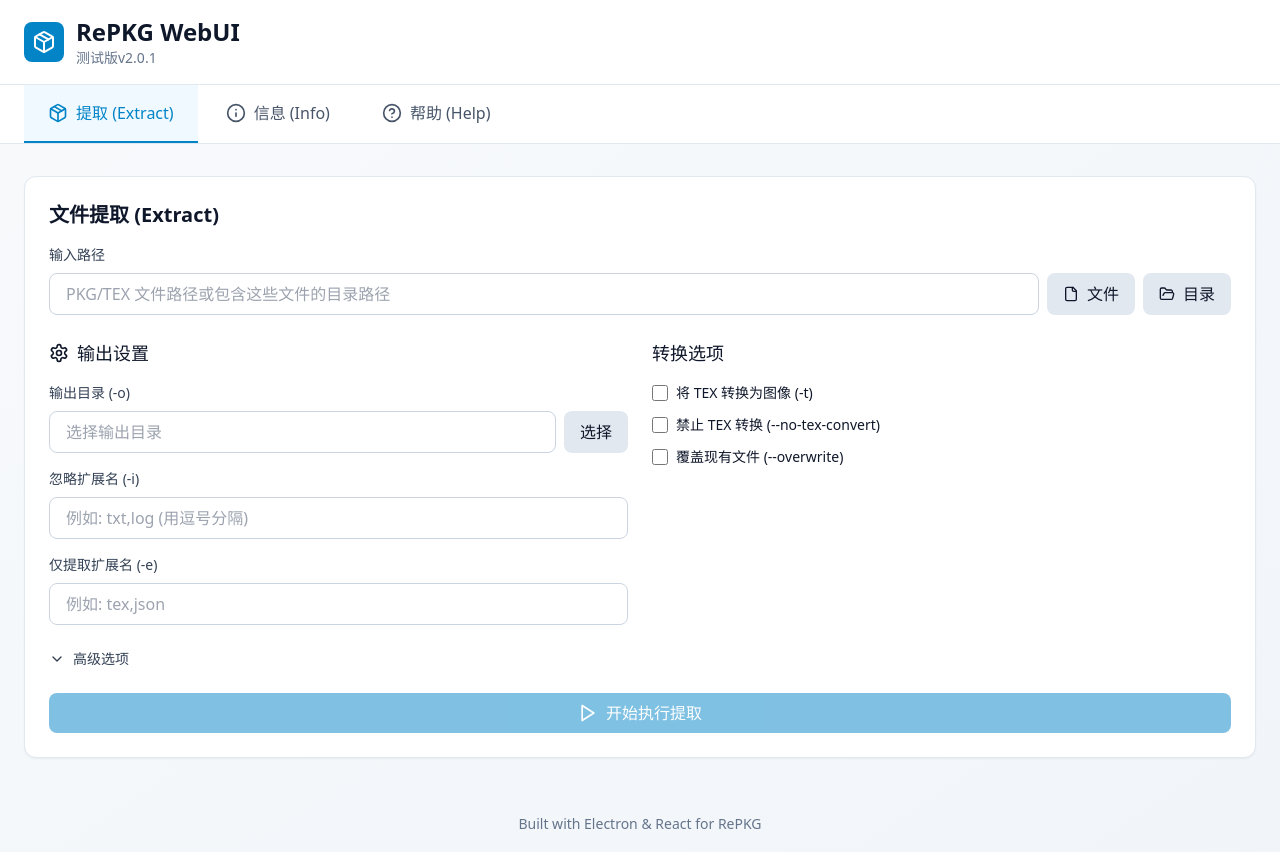
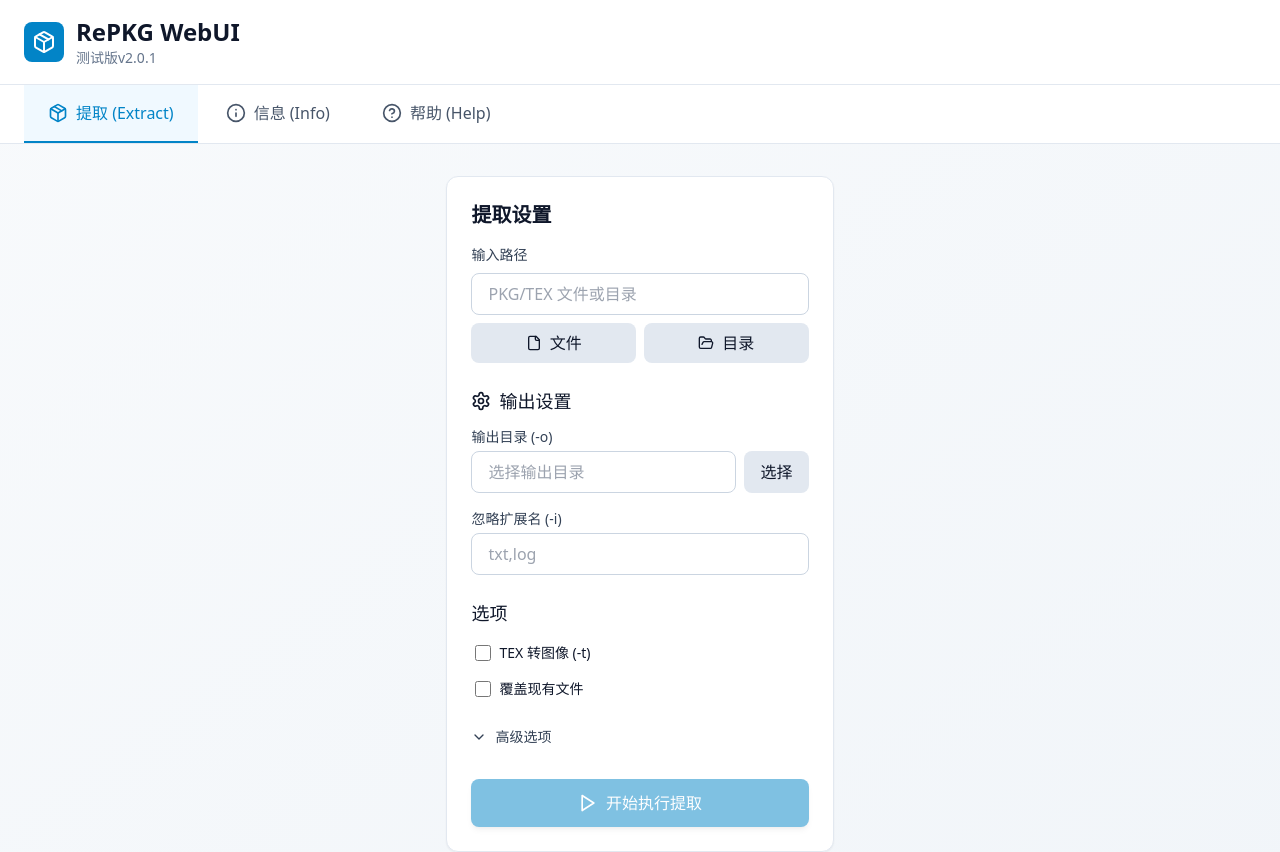
Before and after one commit to liaowwxx/Repkg-GUI, a React (Vite) app: page / in a window 1280 px wide. Shown: the top 852 px of the page. Built offline with nearby package versions, Linux system fonts and the light colour scheme.

Commit message:
添加壁纸预览，修复bug

```diff
--- a/electron/preload.js
+++ b/electron/preload.js
@@ -6,6 +6,8 @@
   selectFolder: () => ipcRenderer.invoke('select-folder'),
   runRepkg: (args) => ipcRenderer.invoke('run-repkg', args),
   getPlatform: () => ipcRenderer.invoke('get-platform'),
+  scanWallpapers: (dirPath) => ipcRenderer.invoke('scan-wallpapers', dirPath),
+  copyWallpaperAssets: (data) => ipcRenderer.invoke('copy-wallpaper-assets', data),
   onRepkgOutput: (callback) => {
     ipcRenderer.on('repkg-output', (event, data) => callback(data));
   },
--- a/src/App.jsx
+++ b/src/App.jsx
@@ -7,13 +7,20 @@
 function App() {
   const [activeTab, setActiveTab] = useState('extract');
   const [isElectronReady, setIsElectronReady] = useState(false);
+  const [isMac, setIsMac] = useState(false);
 
   useEffect(() => {
     // 检查 electronAPI 是否可用
-    const checkElectronAPI = () => {
+    const checkElectronAPI = async () => {
       if (typeof window !== 'undefined') {
         if (window.electronAPI) {
           console.log('✅ electronAPI 已加载:', Object.keys(window.electronAPI));
+          try {
+            const platformInfo = await window.electronAPI.getPlatform();
+            setIsMac(platformInfo.isMac);
+          } catch (e) {
+            console.error('获取平台信息失败:', e);
+          }
           setIsElectronReady(true);
         } else {
           console.warn('⚠️ electronAPI 未找到，某些功能可能不可用');
@@ -52,10 +59,10 @@
   }
 
   return (
-    <div className="min-h-screen bg-gradient-to-br from-slate-50 to-slate-100">
+    <div className="min-h-screen bg-gradient-to-br from-slate-50 to-slate-100 flex flex-col">
       {/* Header */}
-      <header className="bg-white border-b border-slate-200 shadow-sm">
-        <div className="max-w-7xl mx-auto px-6 py-4">
+      <header className="bg-white border-b border-slate-200 shadow-sm drag-region select-none">
+        <div className={`max-w-7xl mx-auto px-6 py-4 ${isMac ? 'pl-20' : ''}`}>
           <div className="flex items-center gap-3">
             <div className="w-10 h-10 bg-primary-600 rounded-lg flex items-center justify-center">
               <Package className="w-6 h-6 text-white" />
--- a/src/components/ExtractView.jsx
+++ b/src/components/ExtractView.jsx
@@ -1,5 +1,5 @@
 import { useState, useEffect } from 'react';
-import { FolderOpen, File, Play, Settings, ChevronDown } from 'lucide-react';
+import { FolderOpen, File, Play, Settings, ChevronDown, Check, Image as ImageIcon } from 'lucide-react';
 import { useRepkg } from '../hooks/useRepkg';
 
 function ExtractView() {
@@ -18,7 +18,50 @@
   const [useName, setUseName] = useState(false);
   const [showAdvanced, setShowAdvanced] = useState(false);
 
-  const { runCommand, output, isRunning } = useRepkg();
+  const [wallpapers, setWallpapers] = useState([]);
+  const [selectedIds, setSelectedIds] = useState(new Set());
+  const [isScanning, setIsScanning] = useState(false);
+
+  const { runCommand, output, isRunning, setOutput, setIsRunning } = useRepkg();
+
+  useEffect(() => {
+    const scanPath = async () => {
+      if (inputPath && window.electronAPI?.scanWallpapers) {
+        setIsScanning(true);
+        try {
+          const results = await window.electronAPI.scanWallpapers(inputPath);
+          setWallpapers(results);
+          setSelectedIds(new Set()); // Reset selection when path changes
+        } catch (err) {
+          console.error('扫描壁纸失败:', err);
+          setWallpapers([]);
+        } finally {
+          setIsScanning(false);
+        }
+      } else {
+        setWallpapers([]);
+      }
+    };
+    scanPath();
+  }, [inputPath]);
+
+  const toggleSelect = (id) => {
+    const newSelected = new Set(selectedIds);
+    if (newSelected.has(id)) {
+      newSelected.delete(id);
+    } else {
+      newSelected.add(id);
+    }
+    setSelectedIds(newSelected);
+  };
+
+  const selectAll = () => {
+    if (selectedIds.size === wallpapers.length) {
+      setSelectedIds(new Set());
+    } else {
+      setSelectedIds(new Set(wallpapers.map(w => w.id)));
+    }
+  };
 
   const handleSelectFile = async () => {
     if (!window.electronAPI) {
@@ -53,68 +96,183 @@
       return;
     }
 
-    const args = ['extract'];
-    if (outputDir) args.push('-o', outputDir);
-    if (ignoreExts) args.push('-i', ignoreExts);
-    if (onlyExts) args.push('-e', onlyExts);
-    if (debugInfo) args.push('-d');
-    if (convertTex) args.push('-t');
-    if (singleDir) args.push('-s');
-    if (recursive) args.push('-r');
-    if (copyProject) args.push('-c');
-    if (useName) args.push('-n');
-    if (noTexConvert) args.push('--no-tex-convert');
-    if (overwrite) args.push('--overwrite');
-    args.push(inputPath);
+    const commonArgs = ['extract'];
+    if (outputDir) commonArgs.push('-o', outputDir);
+    if (ignoreExts) commonArgs.push('-i', ignoreExts);
+    if (onlyExts) commonArgs.push('-e', onlyExts);
+    if (debugInfo) commonArgs.push('-d');
+    if (convertTex) commonArgs.push('-t');
+    if (singleDir) commonArgs.push('-s');
+    if (recursive) commonArgs.push('-r');
+    if (copyProject) commonArgs.push('-c');
+    if (useName) commonArgs.push('-n');
+    if (noTexConvert) commonArgs.push('--no-tex-convert');
+    if (overwrite) commonArgs.push('--overwrite');
 
-    await runCommand(args);
+    if (selectedIds.size > 0) {
+      const selectedWallpapers = wallpapers.filter(w => selectedIds.has(w.id));
+      let isFirst = true;
+      setIsRunning(true);
+
+      for (const wp of selectedWallpapers) {
+        if (wp.isPkg) {
+          await runCommand([...commonArgs, wp.path], isFirst);
+        } else {
+          if (isFirst) setOutput('');
+
+          const targetDir = outputDir ? (singleDir ? outputDir : `${outputDir}/${wp.name}`) : `${wp.path}/extracted`;
+
+          setOutput(prev => prev + `\n[非 PKG 壁纸] 正在复制资源: ${wp.name}...`);
+
+          try {
+            const result = await window.electronAPI.copyWallpaperAssets({
+              srcPath: wp.path,
+              destDir: targetDir
+            });
+
+            if (result.success) {
+              setOutput(prev => prev + `\n✅ 成功复制 ${result.copiedCount} 个资源文件到: ${targetDir}`);
+            } else {
+              setOutput(prev => prev + `\n❌ 复制失败: ${result.error}`);
+            }
+          } catch (err) {
+            setOutput(prev => prev + `\n❌ 发生错误: ${err.message}`);
+          }
+        }
+        isFirst = false;
+      }
+      setIsRunning(false);
+    } else {
+      await runCommand([...commonArgs, inputPath]);
+    }
   };
 
   return (
-    <div className="space-y-6">
-      <div className="card">
-        <h2 className="text-xl font-semibold mb-4">文件提取 (Extract)</h2>
+    <div className="flex flex-col gap-6">
+      <div className={`grid grid-cols-1 ${wallpapers.length > 0 ? 'lg:grid-cols-3' : ''} gap-6`}>
+        {/* Left Side: Wallpaper Gallery */}
+        {wallpapers.length > 0 && (
+          <div className="lg:col-span-2 flex flex-col gap-4">
+            <div className="card h-full flex flex-col">
+              <div className="flex items-center justify-between mb-4">
+                <h2 className="text-xl font-semibold flex items-center gap-2">
+                  <ImageIcon className="w-5 h-5 text-primary-600" />
+                  壁纸预览 ({wallpapers.length})
+                </h2>
+                <button
+                  onClick={selectAll}
+                  className="text-sm font-medium text-primary-600 hover:text-primary-700"
+                >
+                  {selectedIds.size === wallpapers.length ? '取消全选' : '全选'}
+                </button>
+              </div>
+
+              <div className="flex-1 overflow-y-auto pr-2 custom-scrollbar" style={{ maxHeight: '600px' }}>
+                <div className="grid grid-cols-2 sm:grid-cols-3 md:grid-cols-4 gap-4">
+                  {wallpapers.map((wp) => (
+                    <div
+                      key={wp.id}
+                      onClick={() => toggleSelect(wp.id)}
+                      className={`
+                        relative group cursor-pointer rounded-lg overflow-hidden border-2 transition-all
+                        ${selectedIds.has(wp.id)
+                          ? 'border-primary-500 ring-2 ring-primary-200'
+                          : 'border-transparent hover:border-slate-300'
+                        }
+                      `}
+                    >
+                      <img
+                        src={wp.preview}
+                        alt={wp.name}
+                        className="w-full aspect-square object-cover bg-slate-100"
+                      />
+
+                      {/* Non-PKG Badge */}
+                      {!wp.isPkg && (
+                        <div className="absolute top-0 right-0 bg-amber-500 text-white text-[10px] px-1.5 py-0.5 rounded-bl-lg font-bold shadow-sm">
+                          非PKG
+                        </div>
+                      )}
+
+                      <div className="absolute inset-x-0 bottom-0 bg-black/60 p-2 transform translate-y-full group-hover:translate-y-0 transition-transform">
+                        <p className="text-xs text-white truncate" title={wp.name}>
+                          {wp.name}
+                        </p>
+                      </div>
+                      {selectedIds.has(wp.id) && (
+                        <div className="absolute top-2 left-2 w-6 h-6 bg-primary-600 rounded-full flex items-center justify-center shadow-lg z-10">
+                          <Check className="w-4 h-4 text-white" />
+                        </div>
+                      )}
+                    </div>
+                  ))}
+                </div>
+              </div>
+
+              {selectedIds.size > 0 && (
+                <div className="mt-4 p-3 bg-primary-50 rounded-lg flex items-center justify-between">
+                  <span className="text-sm font-medium text-primary-700">
+                    已选择 {selectedIds.size} 个项目
+                  </span>
+                  <button
+                    onClick={() => setSelectedIds(new Set())}
+                    className="text-xs text-primary-600 hover:underline"
+                  >
+                    清除选择
+                  </button>
+                </div>
+              )}
+            </div>
+          </div>
+        )}
+
+        {/* Right Side: Settings */}
+        <div className={wallpapers.length > 0 ? 'lg:col-span-1' : ''}>
+          <div className="card sticky top-6">
+            <h2 className="text-xl font-semibold mb-4">提取设置</h2>
 
             {/* Input Path */}
             <div className="mb-6">
               <label className="block text-sm font-medium text-slate-700 mb-2">
                 输入路径
               </label>
-          <div className="flex gap-2">
+              <div className="flex flex-col gap-2">
                 <input
                   type="text"
                   value={inputPath}
                   onChange={(e) => setInputPath(e.target.value)}
-              placeholder="PKG/TEX 文件路径或包含这些文件的目录路径"
-              className="input-field flex-1"
+                  placeholder="PKG/TEX 文件或目录"
+                  className="input-field w-full"
                 />
+                <div className="flex gap-2">
                   <button
                     onClick={handleSelectFile}
-              className="btn-secondary flex items-center gap-2"
+                    className="btn-secondary flex-1 flex items-center justify-center gap-2"
                   >
                     <File className="w-4 h-4" />
                     文件
                   </button>
                   <button
                     onClick={handleSelectFolder}
-              className="btn-secondary flex items-center gap-2"
+                    className="btn-secondary flex-1 flex items-center justify-center gap-2"
                   >
                     <FolderOpen className="w-4 h-4" />
                     目录
                   </button>
                 </div>
               </div>
+            </div>
 
-        <div className="grid grid-cols-1 md:grid-cols-2 gap-6">
+            <div className="space-y-6">
               {/* Output Settings */}
               <div>
-            <h3 className="text-lg font-medium mb-4 flex items-center gap-2">
+                <h3 className="text-lg font-medium mb-3 flex items-center gap-2">
                   <Settings className="w-5 h-5" />
                   输出设置
                 </h3>
                 <div className="space-y-4">
                   <div>
-                <label className="block text-sm font-medium text-slate-700 mb-2">
+                    <label className="block text-sm font-medium text-slate-700 mb-1">
                       输出目录 (-o)
                     </label>
                     <div className="flex gap-2">
@@ -127,33 +285,21 @@
                       />
                       <button
                         onClick={handleSelectOutput}
-                    className="btn-secondary"
+                        className="btn-secondary whitespace-nowrap"
                       >
                         选择
                       </button>
                     </div>
                   </div>
                   <div>
-                <label className="block text-sm font-medium text-slate-700 mb-2">
+                    <label className="block text-sm font-medium text-slate-700 mb-1">
                       忽略扩展名 (-i)
                     </label>
                     <input
                       type="text"
                       value={ignoreExts}
                       onChange={(e) => setIgnoreExts(e.target.value)}
-                  placeholder="例如: txt,log (用逗号分隔)"
-                  className="input-field"
-                />
-              </div>
-              <div>
-                <label className="block text-sm font-medium text-slate-700 mb-2">
-                  仅提取扩展名 (-e)
-                </label>
-                <input
-                  type="text"
-                  value={onlyExts}
-                  onChange={(e) => setOnlyExts(e.target.value)}
-                  placeholder="例如: tex,json"
+                      placeholder="txt,log"
                       className="input-field"
                     />
                   </div>
@@ -162,41 +308,31 @@
 
               {/* Conversion Options */}
               <div>
-            <h3 className="text-lg font-medium mb-4">转换选项</h3>
-            <div className="space-y-3">
-              <label className="flex items-center gap-2 cursor-pointer">
+                <h3 className="text-lg font-medium mb-3">选项</h3>
+                <div className="space-y-2">
+                  <label className="flex items-center gap-2 cursor-pointer p-1 hover:bg-slate-50 rounded">
                     <input
                       type="checkbox"
                       checked={convertTex}
                       onChange={(e) => setConvertTex(e.target.checked)}
                       className="w-4 h-4 text-primary-600 rounded focus:ring-primary-500"
                     />
-                <span className="text-sm">将 TEX 转换为图像 (-t)</span>
+                    <span className="text-sm">TEX 转图像 (-t)</span>
                   </label>
-              <label className="flex items-center gap-2 cursor-pointer">
-                <input
-                  type="checkbox"
-                  checked={noTexConvert}
-                  onChange={(e) => setNoTexConvert(e.target.checked)}
-                  className="w-4 h-4 text-primary-600 rounded focus:ring-primary-500"
-                />
-                <span className="text-sm">禁止 TEX 转换 (--no-tex-convert)</span>
-              </label>
-              <label className="flex items-center gap-2 cursor-pointer">
+                  <label className="flex items-center gap-2 cursor-pointer p-1 hover:bg-slate-50 rounded">
                     <input
                       type="checkbox"
                       checked={overwrite}
                       onChange={(e) => setOverwrite(e.target.checked)}
                       className="w-4 h-4 text-primary-600 rounded focus:ring-primary-500"
                     />
-                <span className="text-sm">覆盖现有文件 (--overwrite)</span>
+                    <span className="text-sm">覆盖现有文件</span>
                   </label>
-            </div>
                 </div>
               </div>
 
               {/* Advanced Options */}
-        <div className="mt-6">
+              <div>
                 <button
                   onClick={() => setShowAdvanced(!showAdvanced)}
                   className="flex items-center gap-2 text-sm font-medium text-slate-700 hover:text-slate-900"
@@ -207,17 +343,7 @@
                   高级选项
                 </button>
                 {showAdvanced && (
-            <div className="mt-4 grid grid-cols-1 md:grid-cols-2 gap-4 p-4 bg-slate-50 rounded-lg">
-              <div className="space-y-3">
-                <label className="flex items-center gap-2 cursor-pointer">
-                  <input
-                    type="checkbox"
-                    checked={debugInfo}
-                    onChange={(e) => setDebugInfo(e.target.checked)}
-                    className="w-4 h-4 text-primary-600 rounded focus:ring-primary-500"
-                  />
-                  <span className="text-sm">打印调试信息 (-d)</span>
-                </label>
+                  <div className="mt-3 space-y-2 p-3 bg-slate-50 rounded-lg">
                     <label className="flex items-center gap-2 cursor-pointer">
                       <input
                         type="checkbox"
@@ -225,7 +351,7 @@
                         onChange={(e) => setRecursive(e.target.checked)}
                         className="w-4 h-4 text-primary-600 rounded focus:ring-primary-500"
                       />
-                  <span className="text-sm">递归搜索目录 (-r)</span>
+                      <span className="text-sm">递归搜索 (-r)</span>
                     </label>
                     <label className="flex items-center gap-2 cursor-pointer">
                       <input
@@ -234,27 +360,7 @@
                         onChange={(e) => setSingleDir(e.target.checked)}
                         className="w-4 h-4 text-primary-600 rounded focus:ring-primary-500"
                       />
-                  <span className="text-sm">放入单一目录 (-s)</span>
-                </label>
-                <label className="flex items-center gap-2 cursor-pointer">
-                  <input
-                    type="checkbox"
-                    checked={skipErrors}
-                    onChange={(e) => setSkipErrors(e.target.checked)}
-                    className="w-4 h-4 text-primary-600 rounded focus:ring-primary-500"
-                  />
-                  <span className="text-sm">批量容错模式</span>
-                </label>
-              </div>
-              <div className="space-y-3">
-                <label className="flex items-center gap-2 cursor-pointer">
-                  <input
-                    type="checkbox"
-                    checked={copyProject}
-                    onChange={(e) => setCopyProject(e.target.checked)}
-                    className="w-4 h-4 text-primary-600 rounded focus:ring-primary-500"
-                  />
-                  <span className="text-sm">复制项目文件 (-c)</span>
+                      <span className="text-sm">单一目录 (-s)</span>
                     </label>
                     <label className="flex items-center gap-2 cursor-pointer">
                       <input
@@ -266,20 +372,22 @@
                       <span className="text-sm">使用项目名称 (-n)</span>
                     </label>
                   </div>
-            </div>
                 )}
               </div>
 
               {/* Execute Button */}
-        <div className="mt-6">
+              <div className="pt-2">
                 <button
                   onClick={handleExtract}
                   disabled={isRunning || !inputPath}
-            className="btn-primary flex items-center gap-2 w-full justify-center"
+                  className="btn-primary flex items-center gap-2 w-full justify-center py-3 shadow-md"
                 >
                   <Play className="w-5 h-5" />
-            {isRunning ? '执行中...' : '开始执行提取'}
+                  {isRunning ? '执行中...' : selectedIds.size > 0 ? `解包选中项 (${selectedIds.size})` : '开始执行提取'}
                 </button>
+              </div>
+            </div>
+          </div>
         </div>
       </div>
 
@@ -287,7 +395,7 @@
       {output && (
         <div className="card">
           <h3 className="text-lg font-medium mb-4">输出日志</h3>
-          <div className="bg-slate-900 text-slate-100 p-4 rounded-lg font-mono text-sm overflow-auto max-h-96">
+          <div className="bg-slate-900 text-slate-100 p-4 rounded-lg font-mono text-sm overflow-auto max-h-96 custom-scrollbar">
             <pre className="whitespace-pre-wrap">{output}</pre>
           </div>
         </div>
--- a/src/hooks/useRepkg.js
+++ b/src/hooks/useRepkg.js
@@ -23,13 +23,13 @@
     };
   }, []);
 
-  const runCommand = useCallback(async (args) => {
+  const runCommand = useCallback(async (args, shouldClear = true) => {
     if (typeof window === 'undefined' || !window.electronAPI) {
       setOutput('错误: electronAPI 不可用。请确保在 Electron 环境中运行。');
       return;
     }
 
-    setOutput('');
+    if (shouldClear) setOutput('');
     setIsRunning(true);
 
     try {
@@ -52,6 +52,8 @@
   return {
     runCommand,
     output,
+    setOutput,
     isRunning,
+    setIsRunning,
   };
 }
--- a/src/index.css
+++ b/src/index.css
@@ -24,4 +24,24 @@
   .card {
     @apply bg-white rounded-xl shadow-sm border border-slate-200 p-6;
   }
+
+  .custom-scrollbar::-webkit-scrollbar {
+    width: 6px;
+  }
+
+  .custom-scrollbar::-webkit-scrollbar-track {
+    @apply bg-slate-100 rounded-full;
+  }
+
+  .custom-scrollbar::-webkit-scrollbar-thumb {
+    @apply bg-slate-300 rounded-full hover:bg-slate-400;
+  }
+
+  .drag-region {
+    -webkit-app-region: drag;
+  }
+
+  .no-drag {
+    -webkit-app-region: no-drag;
+  }
 }
```
Also changed, not shown: electron/main.js (+94 -0 lines), package.json (+7 -0 lines), 1 other file (tests, documents, lock files or other folders). Lines whose indentation alone changed are shown as unchanged.
